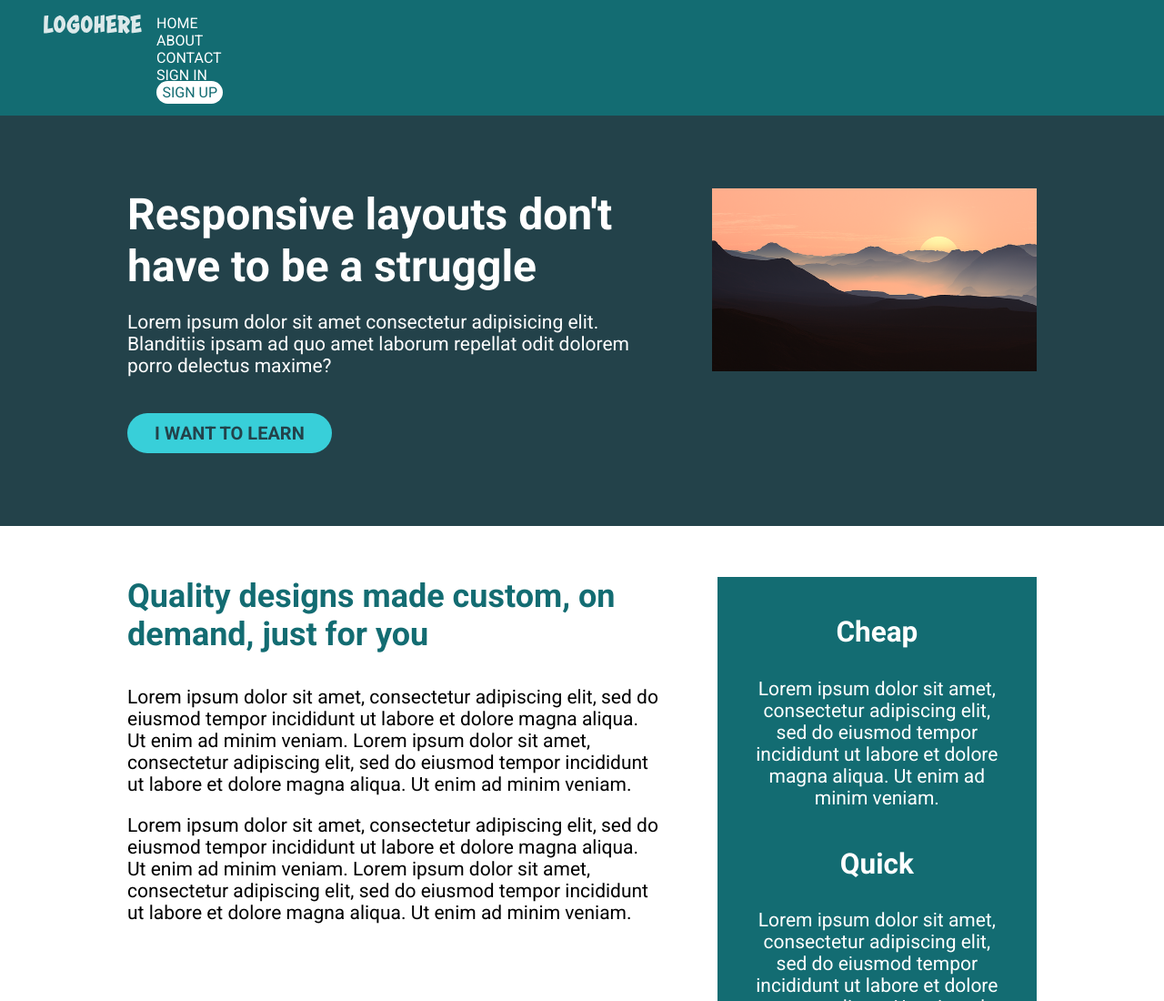
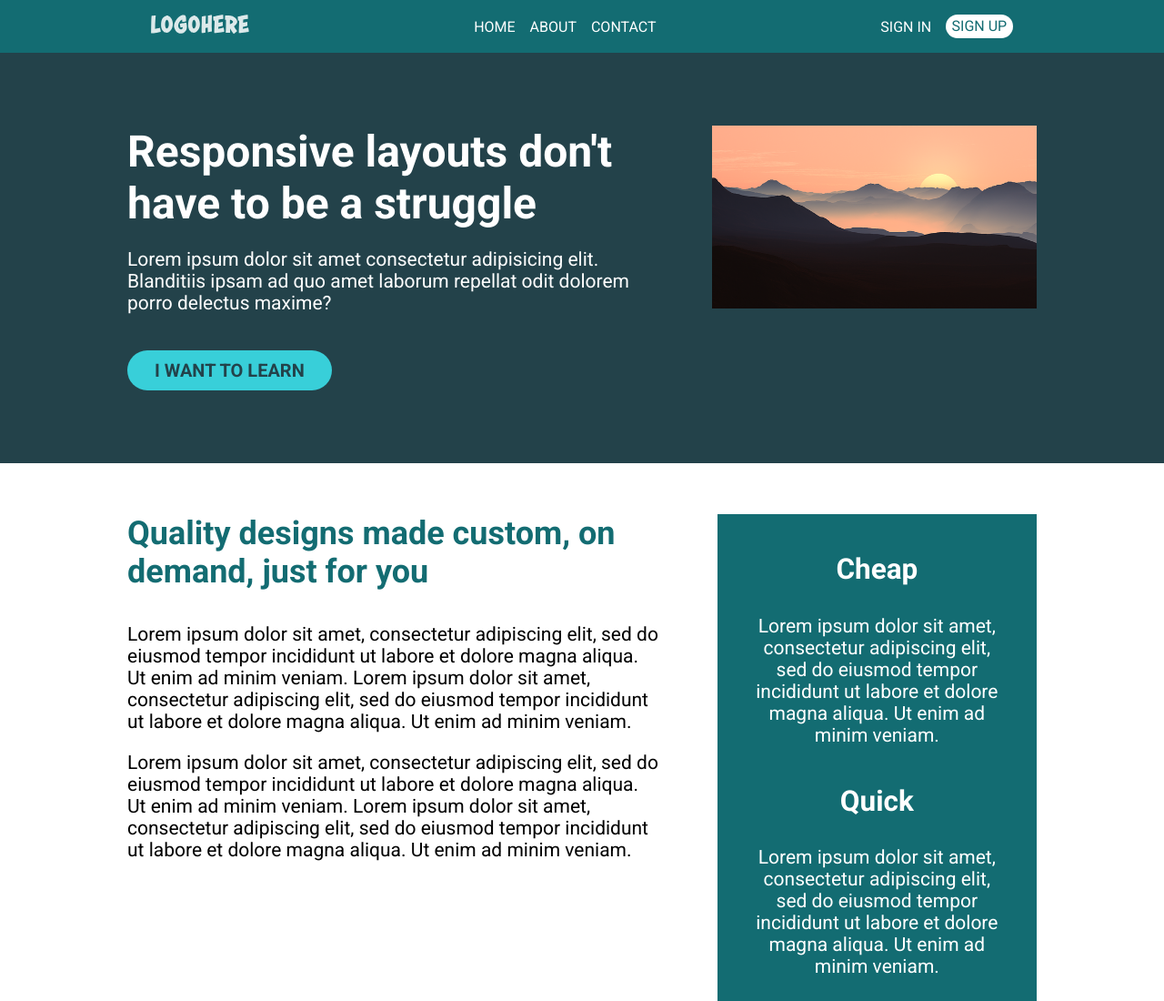
Before and after one commit to nepali-rakshya/Revision, a plain HTML site: page challenges/challenge4.html in a window 1280 px wide. Shown: the top 1100 px of the page at 91% size. Drawn offline with Linux system fonts and the light colour scheme.

Commit message:
flexbox navbar

```diff
--- a/challenges/challenge4.css
+++ b/challenges/challenge4.css
@@ -29,7 +29,8 @@
 
 .intro-button,
 .intro-primary,
-.second {
+.second,
+.upper_bar {
   max-width: 1000px;
   width: 80%;
   margin: 0 auto;
@@ -130,14 +131,24 @@ img {
 .navigation {
   background: #136c72;
   padding: 1em 3em;
+}
+
+.upper_bar {
   display: flex;
   gap: 1em;
+  justify-content: space-between;
+  align-items: center;
 }
 
 .nav_bar {
   list-style-type: none;
   text-transform: uppercase;
   font-family: "Roboto", sans-serif;
+  display: flex;
+  gap: 1em;
+  flex-grow: 1;
+  flex-shrink: 1;
+  justify-content: space-between;
 }
 
 li a {
@@ -157,3 +168,13 @@ a.sign_up {
 }
 
 /* ======== Flexing them ======= */
+.nav_bar_one {
+  display: flex;
+  gap: 1em;
+  margin: 0 auto;
+}
+
+.nav_bar_two {
+  display: flex;
+  gap: 1em;
+}
--- a/challenges/challenge4.html
+++ b/challenges/challenge4.html
@@ -15,23 +15,30 @@
     <!-- Navigation Bar -->
 
     <nav class="navigation">
+      <div class="upper_bar">
         <a href="#" class="logo">
           <img src="../Responsive mission/img/logo.svg" alt="" />
         </a>
-
         <ul class="nav_bar">
+          <div class="nav_bar_one">
             <li class="nav_item"><a class="nav_item_icon" href="#">Home</a></li>
-        <li class="nav_item"><a class="nav_item_icon" href="#">About</a></li>
+            <li class="nav_item">
+              <a class="nav_item_icon" href="#">About</a>
+            </li>
             <li class="nav_item">
               <a class="nav_item_icon" href="#">Contact</a>
             </li>
+          </div>
+          <div class="nav_bar_two">
             <li class="nav_item">
               <a class="nav_item_icon" href="#">Sign in</a>
             </li>
             <li class="nav_item">
               <a class="nav_item_icon sign_up" href="#">Sign up</a>
             </li>
+          </div>
         </ul>
+      </div>
     </nav>
 
     <!-- Intro section -->
```
Also changed, not shown: Responsive mission/image-01.jpg (added), Responsive mission/image-02.jpg (added), 1 other file. Lines whose indentation alone changed are shown as unchanged.
